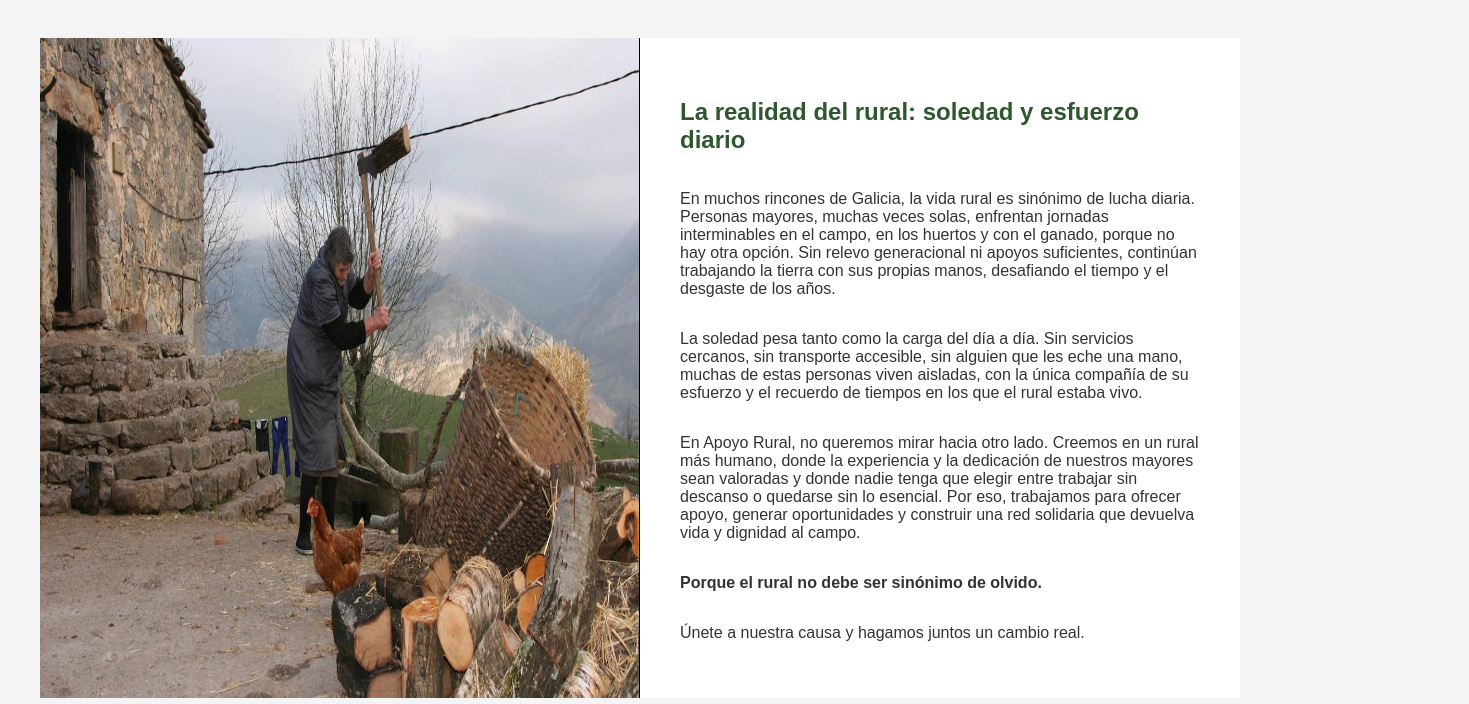
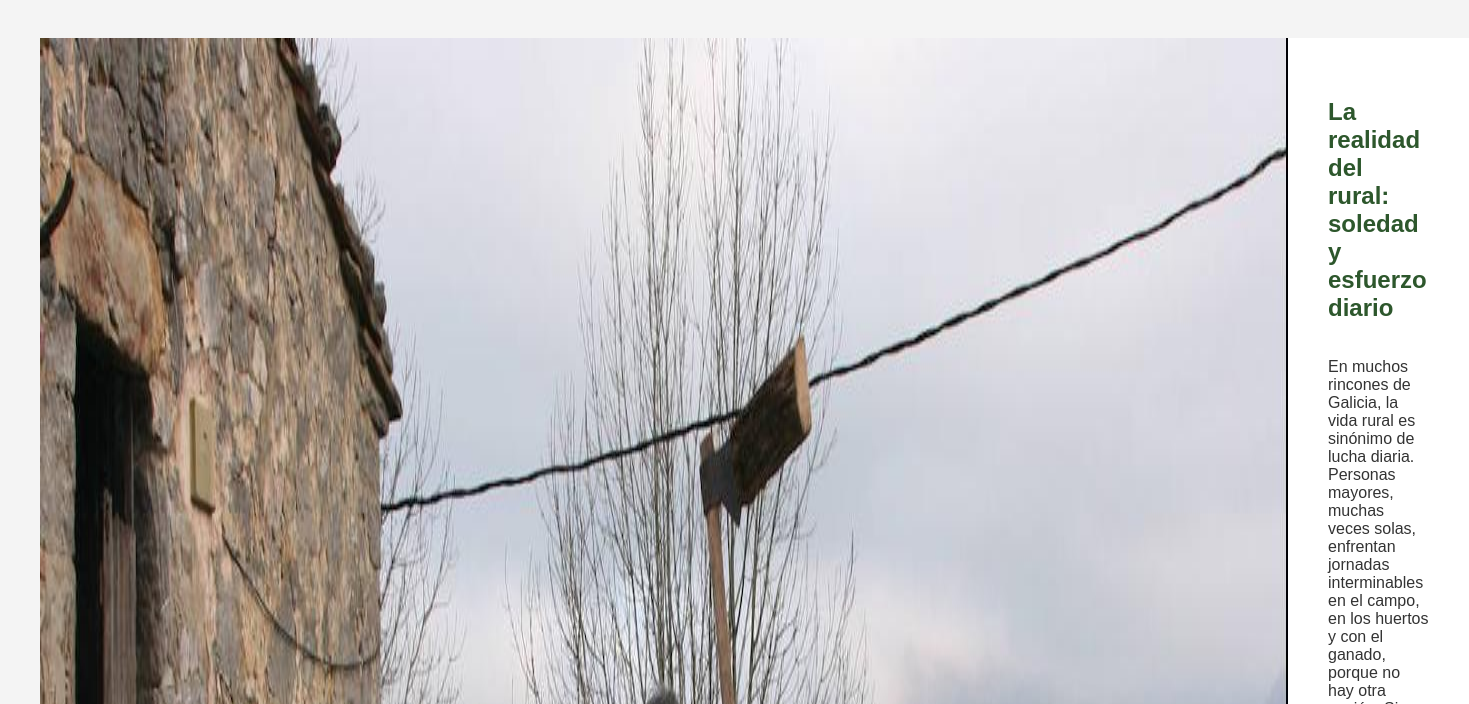
Before and after one commit to ApoyoRural/apoyorural.github.io, a plain HTML site: page index.html in a window 1280 px wide. Shown: the part 476-1180 px from the top of the page, 1469 px wide, since content can reach past the window. Drawn offline with Linux system fonts and the light colour scheme.

Commit message:
Update index.html

```diff
--- a/index.html
+++ b/index.html
@@ -86,7 +86,7 @@
     </header>
 
     <div class="content-section">
-        <img src="mujer rural-kLKI-U1801042846337fBC-1248x770@Diario Montanes.jpg" alt="Realidad del rural" class="content-image">
+        <img src="mujer rural-kLKI-U1801042846337fBC-1248x770@Diario Montanes.jpg">
         <div class="content-box">
             <h2>La realidad del rural: soledad y esfuerzo diario</h2>
             <p>En muchos rincones de Galicia, la vida rural es sinónimo de lucha diaria. Personas mayores, muchas veces solas, enfrentan jornadas interminables en el campo, en los huertos y con el ganado, porque no hay otra opción. Sin relevo generacional ni apoyos suficientes, continúan trabajando la tierra con sus propias manos, desafiando el tiempo y el desgaste de los años.</p>
```
